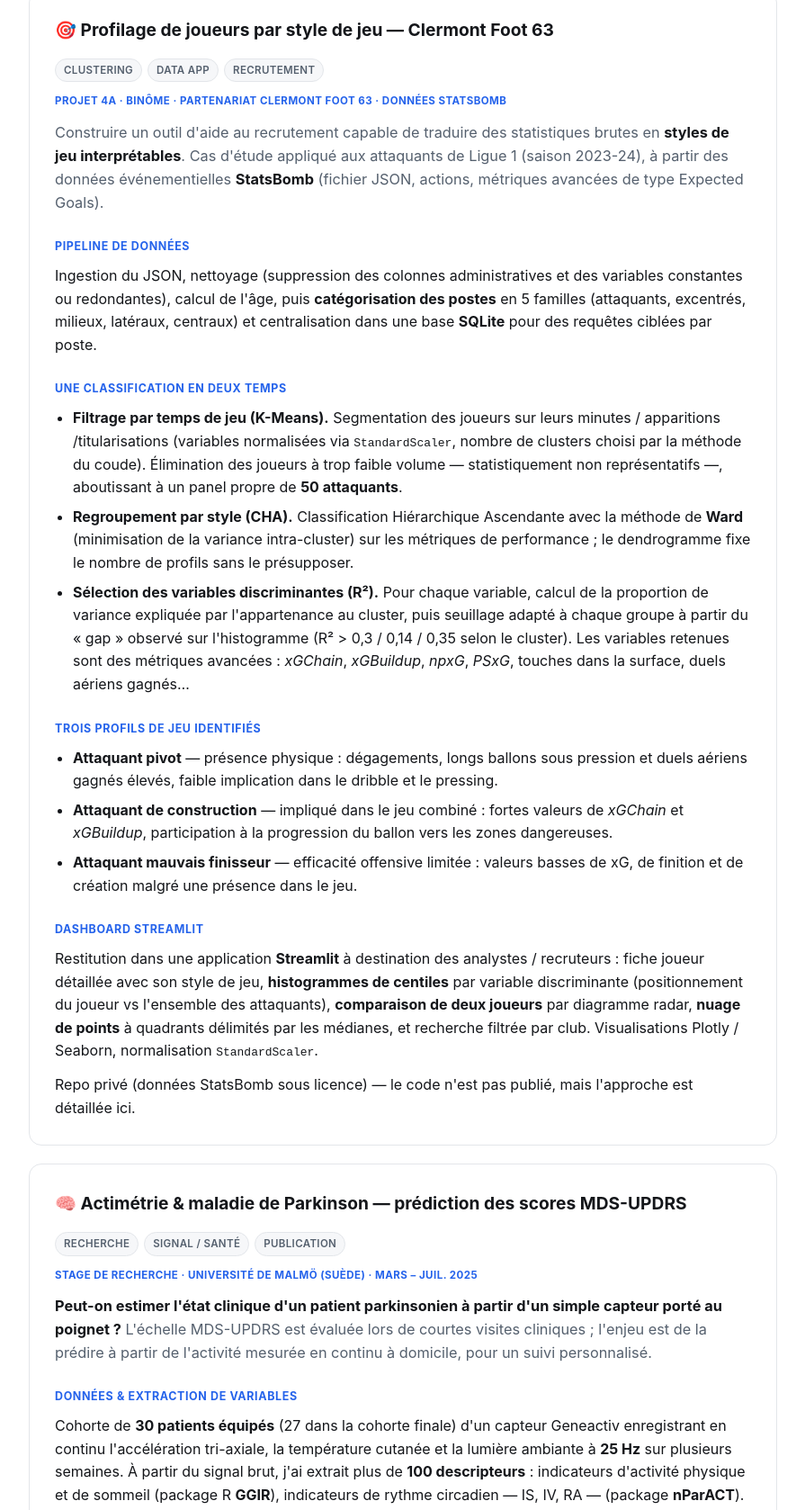
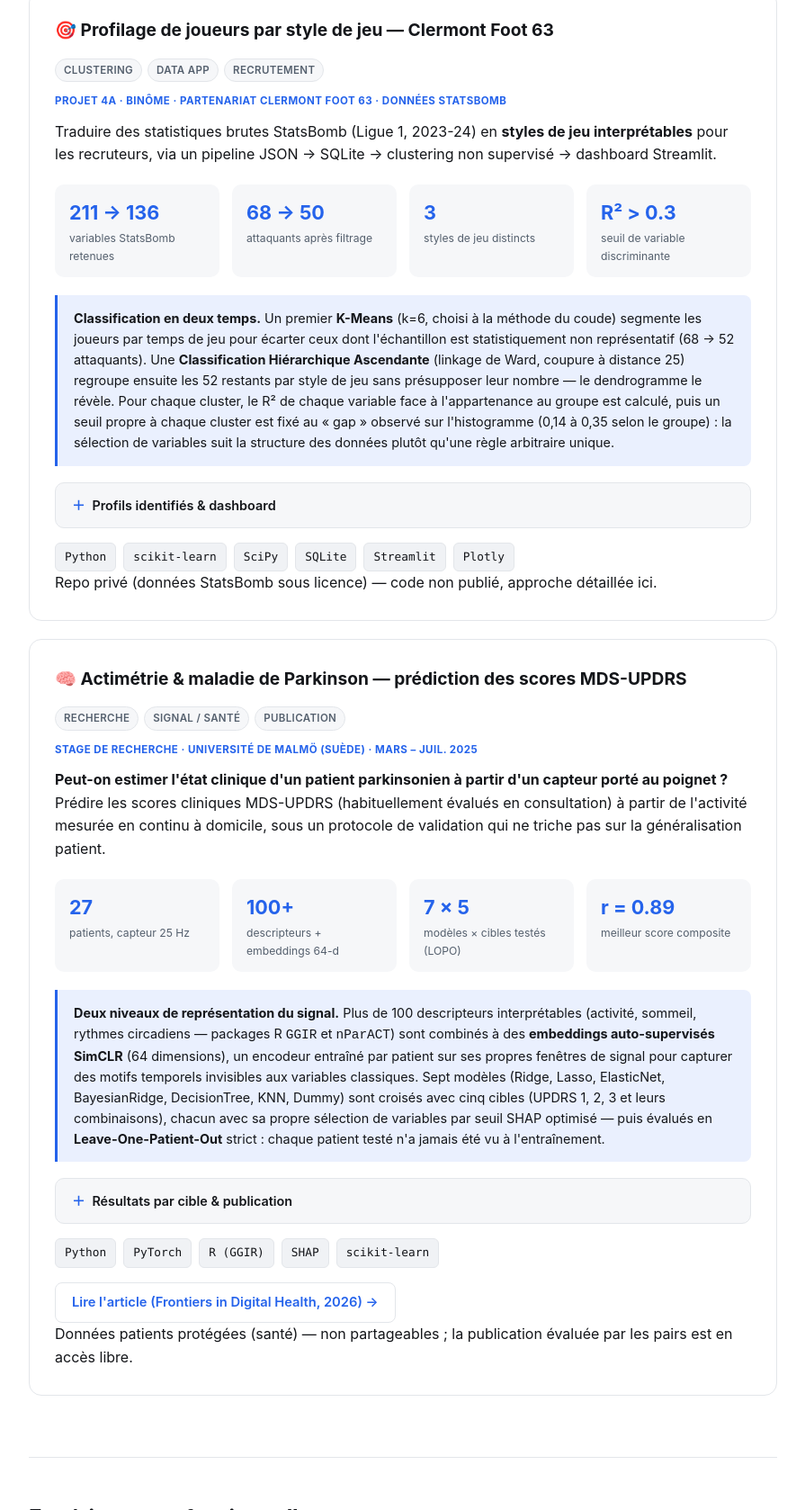
Before and after one commit to AlbanHtn/AlbanHtn.github.io, a plain HTML site: page index.html in a window 1280 px wide. Shown: the part 2902-4580 px from the top of the page at 90% size, without its empty margins (192-1087 px from the left). Drawn offline with Linux system fonts and the light colour scheme.

Commit message:
content: aligner Clermont Foot et Malmö sur le format de la carte football
Remplacement des paragraphes de prose par le même format compact que
le projet phare : grille de chiffres clés, encart de synthèse
méthodologique, détails techniques repliables. Chiffres tirés des
notebooks (pas seulement des rapports) : K-Means k=6, coupure CHA à
distance 25, 211→136 variables, grille 7 modèles × 5 cibles avec
résultats par modèle (BayesianRidge/Tot1, Lasso/Tot2+Tot3).

```diff
--- a/index.html
+++ b/index.html
@@ -313,57 +313,50 @@
         </div>
       </div>
       <p class="flag-tag">Projet 4A · binôme · partenariat Clermont Foot 63 · données StatsBomb</p>
-      <p class="lede">
-        Construire un outil d'aide au recrutement capable de traduire des statistiques brutes en
-        <strong>styles de jeu interprétables</strong>. Cas d'étude appliqué aux attaquants de Ligue 1 (saison
-        2023-24), à partir des données événementielles <strong>StatsBomb</strong> (fichier JSON, actions, métriques
-        avancées de type Expected Goals).
+      <p>
+        Traduire des statistiques brutes StatsBomb (Ligue 1, 2023-24) en <strong>styles de jeu interprétables</strong>
+        pour les recruteurs, via un pipeline JSON → SQLite → clustering non supervisé → dashboard Streamlit.
       </p>
 
-      <div class="subhead">Pipeline de données</div>
-      <p>
-        Ingestion du JSON, nettoyage (suppression des colonnes administratives et des variables constantes ou
-        redondantes), calcul de l'âge, puis <strong>catégorisation des postes</strong> en 5 familles (attaquants,
-        excentrés, milieux, latéraux, centraux) et centralisation dans une base <strong>SQLite</strong> pour des
-        requêtes ciblées par poste.
-      </p>
+      <div class="metrics">
+        <div class="metric"><div class="val">211 → 136</div><div class="lbl">variables StatsBomb retenues</div></div>
+        <div class="metric"><div class="val">68 → 50</div><div class="lbl">attaquants après filtrage</div></div>
+        <div class="metric"><div class="val">3</div><div class="lbl">styles de jeu distincts</div></div>
+        <div class="metric"><div class="val">R² &gt; 0.3</div><div class="lbl">seuil de variable discriminante</div></div>
+      </div>
 
-      <div class="subhead">Une classification en deux temps</div>
-      <ul>
-        <li><strong>Filtrage par temps de jeu (K-Means).</strong> Segmentation des joueurs sur leurs minutes / apparitions
-          /titularisations (variables normalisées via <code>StandardScaler</code>, nombre de clusters choisi par la méthode
-          du coude). Élimination des joueurs à trop faible volume — statistiquement non représentatifs —, aboutissant à un
-          panel propre de <strong>50 attaquants</strong>.</li>
-        <li><strong>Regroupement par style (CHA).</strong> Classification Hiérarchique Ascendante avec la méthode de
-          <strong>Ward</strong> (minimisation de la variance intra-cluster) sur les métriques de performance ; le
-          dendrogramme fixe le nombre de profils sans le présupposer.</li>
-        <li><strong>Sélection des variables discriminantes (R²).</strong> Pour chaque variable, calcul de la proportion de
-          variance expliquée par l'appartenance au cluster, puis seuillage adapté à chaque groupe à partir du « gap »
-          observé sur l'histogramme (R² &gt; 0,3 / 0,14 / 0,35 selon le cluster). Les variables retenues sont des métriques
-          avancées : <em>xGChain</em>, <em>xGBuildup</em>, <em>npxG</em>, <em>PSxG</em>, touches dans la surface, duels
-          aériens gagnés…</li>
-      </ul>
+      <div class="callout">
+        <strong>Classification en deux temps.</strong> Un premier <strong>K-Means</strong> (k=6, choisi à la méthode
+        du coude) segmente les joueurs par temps de jeu pour écarter ceux dont l'échantillon est statistiquement non
+        représentatif (68 → 52 attaquants). Une <strong>Classification Hiérarchique Ascendante</strong> (linkage de Ward,
+        coupure à distance 25) regroupe ensuite les 52 restants par style de jeu sans présupposer leur nombre — le
+        dendrogramme le révèle. Pour chaque cluster, le R² de chaque variable face à l'appartenance au groupe est
+        calculé, puis un seuil propre à chaque cluster est fixé au « gap » observé sur l'histogramme (0,14 à 0,35 selon
+        le groupe) : la sélection de variables suit la structure des données plutôt qu'une règle arbitraire unique.
+      </div>
 
-      <div class="subhead">Trois profils de jeu identifiés</div>
-      <ul>
-        <li><strong>Attaquant pivot</strong> — présence physique : dégagements, longs ballons sous pression et duels
-          aériens gagnés élevés, faible implication dans le dribble et le pressing.</li>
-        <li><strong>Attaquant de construction</strong> — impliqué dans le jeu combiné : fortes valeurs de <em>xGChain</em>
-          et <em>xGBuildup</em>, participation à la progression du ballon vers les zones dangereuses.</li>
-        <li><strong>Attaquant mauvais finisseur</strong> — efficacité offensive limitée : valeurs basses de xG, de
-          finition et de création malgré une présence dans le jeu.</li>
-      </ul>
+      <details>
+        <summary>Profils identifiés & dashboard</summary>
+        <div class="inner">
+          <p><strong>Pivot</strong> — dégagements, longs ballons sous pression, duels aériens gagnés élevés ; faible
+            en dribble et pressing. <strong>Construction</strong> — fortes valeurs xGChain / xGBuildup, moteur de la
+            progression du ballon. <strong>Mauvais finisseur</strong> — présence dans le jeu mais xG et finition faibles.</p>
+          <p><strong>Dashboard Streamlit</strong> pour les recruteurs : fiche joueur avec centiles par variable
+            discriminante, comparaison de deux joueurs par radar chart, nuage de points à quadrants (médianes),
+            recherche filtrée par club. Visualisations Plotly / Seaborn, normalisation <code>StandardScaler</code>.</p>
+        </div>
+      </details>
 
-      <div class="subhead">Dashboard Streamlit</div>
-      <p>
-        Restitution dans une application <strong>Streamlit</strong> à destination des analystes / recruteurs : fiche
-        joueur détaillée avec son style de jeu, <strong>histogrammes de centiles</strong> par variable discriminante
-        (positionnement du joueur vs l'ensemble des attaquants), <strong>comparaison de deux joueurs</strong> par
-        diagramme radar, <strong>nuage de points</strong> à quadrants délimités par les médianes, et recherche filtrée
-        par club. Visualisations Plotly / Seaborn, normalisation <code>StandardScaler</code>.
-      </p>
+      <div class="tech-pills">
+        <span class="pill">Python</span>
+        <span class="pill">scikit-learn</span>
+        <span class="pill">SciPy</span>
+        <span class="pill">SQLite</span>
+        <span class="pill">Streamlit</span>
+        <span class="pill">Plotly</span>
+      </div>
 
-      <p class="note">Repo privé (données StatsBomb sous licence) — le code n'est pas publié, mais l'approche est détaillée ici.</p>
+      <p class="note">Repo privé (données StatsBomb sous licence) — code non publié, approche détaillée ici.</p>
     </div>
 
     <!-- ============ PROJET 3 : MALMÖ ============ -->
@@ -377,48 +370,49 @@
         </div>
       </div>
       <p class="flag-tag">Stage de recherche · Université de Malmö (Suède) · mars – juil. 2025</p>
-      <p class="lede">
-        <strong>Peut-on estimer l'état clinique d'un patient parkinsonien à partir d'un simple capteur porté au
-        poignet ?</strong> L'échelle MDS-UPDRS est évaluée lors de courtes visites cliniques ; l'enjeu est de la
-        prédire à partir de l'activité mesurée en continu à domicile, pour un suivi personnalisé.
+      <p>
+        <strong>Peut-on estimer l'état clinique d'un patient parkinsonien à partir d'un capteur porté au poignet ?</strong>
+        Prédire les scores cliniques MDS-UPDRS (habituellement évalués en consultation) à partir de l'activité mesurée
+        en continu à domicile, sous un protocole de validation qui ne triche pas sur la généralisation patient.
       </p>
 
-      <div class="subhead">Données & extraction de variables</div>
-      <p>
-        Cohorte de <strong>30 patients équipés</strong> (27 dans la cohorte finale) d'un capteur Geneactiv enregistrant
-        en continu l'accélération tri-axiale, la température cutanée et la lumière ambiante à <strong>25 Hz</strong>
-        sur plusieurs semaines. À partir du signal brut, j'ai extrait plus de <strong>100 descripteurs</strong> :
-        indicateurs d'activité physique et de sommeil (package R <strong>GGIR</strong>), indicateurs de rythme circadien
-        — IS, IV, RA — (package <strong>nParACT</strong>).
-      </p>
+      <div class="metrics">
+        <div class="metric"><div class="val">27</div><div class="lbl">patients, capteur 25 Hz</div></div>
+        <div class="metric"><div class="val">100+</div><div class="lbl">descripteurs + embeddings 64-d</div></div>
+        <div class="metric"><div class="val">7 × 5</div><div class="lbl">modèles × cibles testés (LOPO)</div></div>
+        <div class="metric"><div class="val">r = 0.89</div><div class="lbl">meilleur score composite</div></div>
+      </div>
 
-      <div class="subhead">Apprentissage auto-supervisé (embeddings)</div>
-      <p>
-        Au-delà des descripteurs classiques, application de la méthode contrastive <strong>SimCLR</strong> pour générer
-        des <strong>embeddings de dimension 64</strong> capturant des motifs temporels complexes invisibles aux variables
-        traditionnelles. La combinaison des deux niveaux de représentation (features interprétables + embeddings) a permis
-        de bénéficier à la fois de l'explicabilité et de la richesse du signal.
-      </p>
+      <div class="callout">
+        <strong>Deux niveaux de représentation du signal.</strong> Plus de 100 descripteurs interprétables (activité,
+        sommeil, rythmes circadiens — packages R <code>GGIR</code> et <code>nParACT</code>) sont combinés à des
+        <strong>embeddings auto-supervisés SimCLR</strong> (64 dimensions), un encodeur entraîné par patient sur ses
+        propres fenêtres de signal pour capturer des motifs temporels invisibles aux variables classiques. Sept modèles
+        (Ridge, Lasso, ElasticNet, BayesianRidge, DecisionTree, KNN, Dummy) sont croisés avec cinq cibles (UPDRS 1, 2, 3
+        et leurs combinaisons), chacun avec sa propre sélection de variables par seuil SHAP optimisé — puis évalués
+        en <strong>Leave-One-Patient-Out</strong> strict : chaque patient testé n'a jamais été vu à l'entraînement.
+      </div>
 
-      <div class="subhead">Modélisation & protocole anti-fuite</div>
-      <ul>
-        <li>Comparaison de plusieurs régressions (<strong>Ridge, Lasso, ElasticNet, BayesianRidge, DecisionTree, KNN</strong>)
-          pour prédire les sous-scores UPDRS 1, 2, 3 et leurs combinaisons.</li>
-        <li>Sélection de variables par <strong>SHAP</strong> et RRCT, avec courbes RMSE en fonction du nombre de variables
-          retenues.</li>
-        <li>Validation <strong>Leave-One-Patient-Out (LOPO)</strong> : le modèle est toujours testé sur un patient jamais vu
-          à l'entraînement — le seul protocole honnête pour évaluer la généralisation clinique.</li>
-      </ul>
+      <details>
+        <summary>Résultats par cible & publication</summary>
+        <div class="inner">
+          <p>Meilleurs résultats retenus : <strong>BayesianRidge</strong> sur Tot1 (symptômes non moteurs) —
+            RMSE 3,07, r = 0,752 ; <strong>Lasso</strong> sur le score composite Tot2+Tot3 (autonomie + moteur) —
+            RMSE 6,61, r = 0,888. Les modèles linéaires régularisés (Ridge, Lasso, BayesianRidge) surclassent
+            systématiquement KNN et Decision Tree sur ce volume de données restreint.</p>
+          <p>Ces travaux ont donné lieu à une publication évaluée par les pairs, dont je suis co-auteur.</p>
+        </div>
+      </details>
 
-      <div class="subhead">Résultats & valorisation</div>
-      <p>
-        Corrélations prédiction / réalité encourageantes, notamment sur les symptômes non moteurs et l'autonomie :
-        <strong>r = 0,75</strong> (Tot1, symptômes non moteurs — RMSE 3,07) et jusqu'à <strong>r = 0,89</strong> sur les
-        scores composites (Tot2 + Tot3 — RMSE 6,61). Ces travaux ont donné lieu à une <strong>publication scientifique
-        évaluée par les pairs</strong>, dont je suis co-auteur.
-      </p>
+      <div class="tech-pills">
+        <span class="pill">Python</span>
+        <span class="pill">PyTorch</span>
+        <span class="pill">R (GGIR)</span>
+        <span class="pill">SHAP</span>
+        <span class="pill">scikit-learn</span>
+      </div>
 
-      <div class="links" style="margin-top:6px; margin-bottom:14px;">
+      <div class="links" style="margin-top:16px;">
         <a class="btn" href="https://www.frontiersin.org/journals/digital-health/articles/10.3389/fdgth.2026.1876052/full" target="_blank" rel="noopener">Lire l'article (Frontiers in Digital Health, 2026) →</a>
       </div>
 
```
